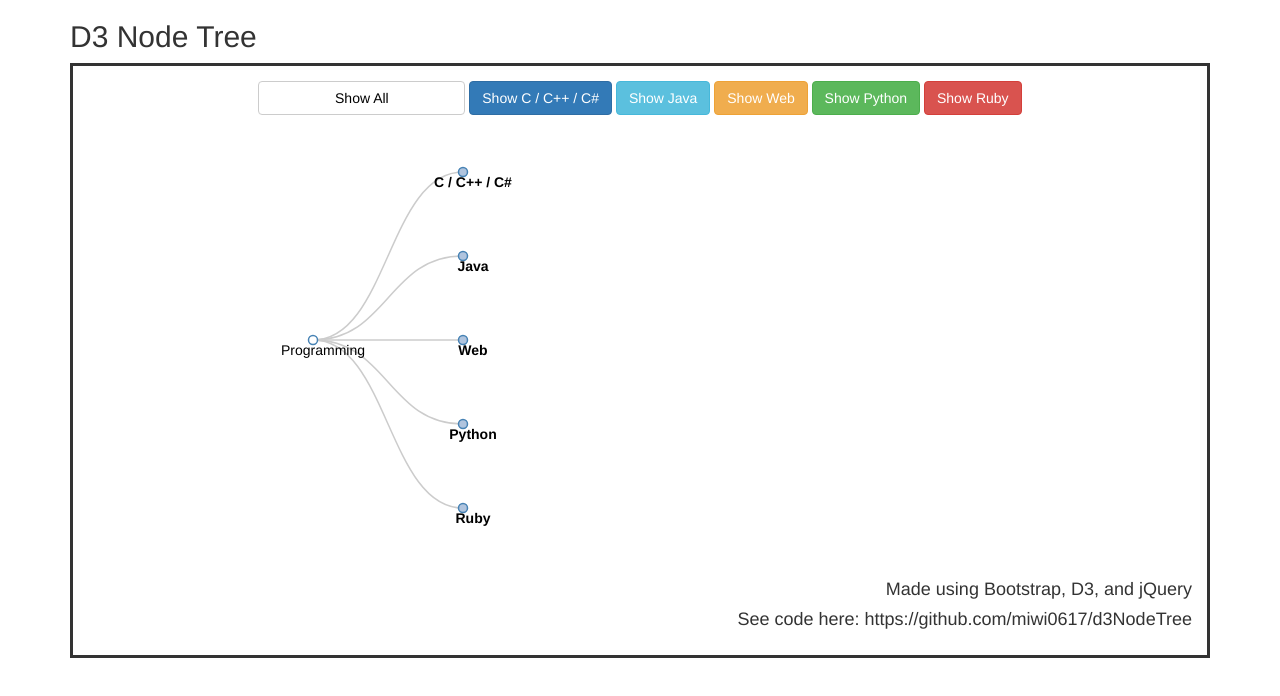
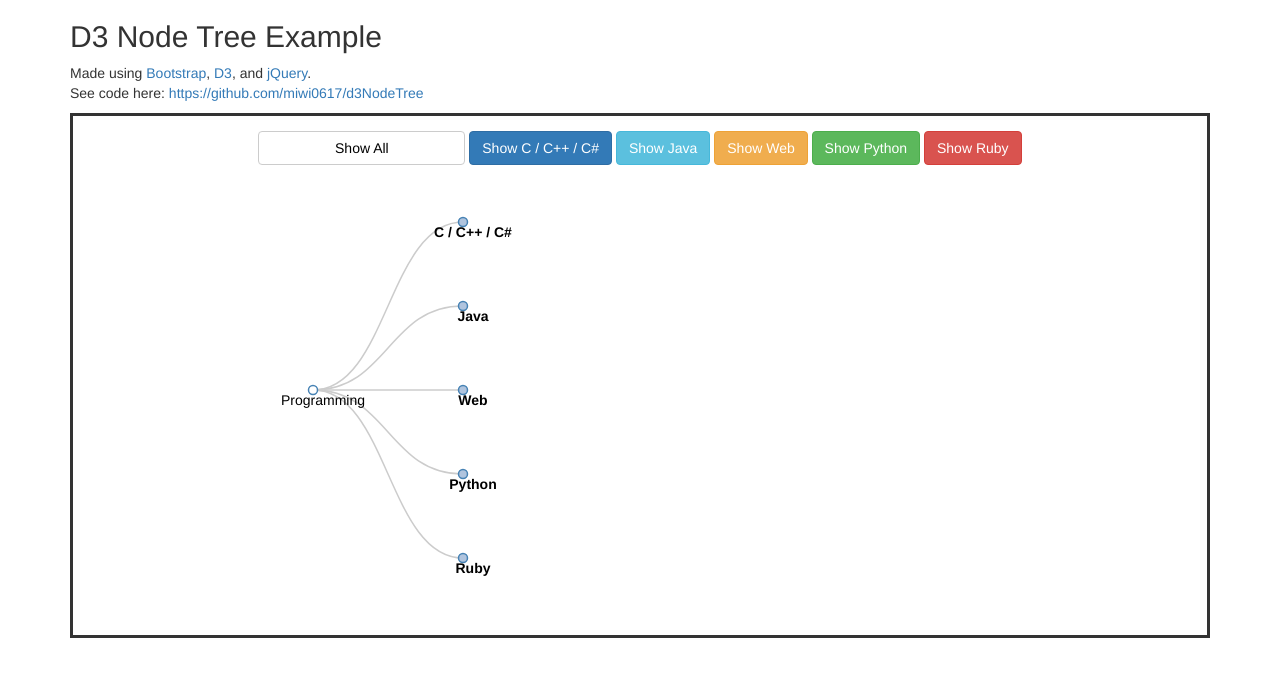
Before and after one commit to miwi0617/d3NodeTree, a plain HTML site: page index.html in a window 1280 px wide. Drawn offline with Linux system fonts and the light colour scheme.

Commit message:
Updating index, adding displayNodeTree id, and updating JSON data.

```diff
--- a/index.html
+++ b/index.html
@@ -26,6 +26,8 @@
     <script src="jQuery/jquery-2.1.1.min.js">
     </script>
 
+    <!-- Content Delivery Networks, not used in case they ever go down. -->
+
     <!-- Bootstrap Style CDN 3.3.6 -->
     <!-- <link crossorigin="anonymous" href=
     "https://maxcdn.bootstrapcdn.com/bootstrap/3.3.6/css/bootstrap.min.css"
@@ -50,7 +52,9 @@
 </head>
 <body>
     <div class="container">
-        <h2>D3 Node Tree</h2>
+        <h2>D3 Node Tree Example</h2>
+        <p>Made using <a href="http://getbootstrap.com/">Bootstrap</a>, <a href="https://d3js.org/">D3</a>, and <a href="https://jquery.com/">jQuery</a>.<br>
+        See code here: <a href="https://github.com/miwi0617/d3NodeTree">https://github.com/miwi0617/d3NodeTree</a></p>
         <div style="border-style: solid; padding: 15px; text-align: center;">
             <input class="btn btn-default" id="show_button" style=
             "color: transparent;text-shadow: 0 0 0 black;" value="Show All">
@@ -60,11 +64,12 @@
             "showWeb()">Show Web</button> <button class="btn btn-success"
             onclick="showPython()">Show Python</button> <button class=
             "btn btn-danger" onclick="showRuby()">Show Ruby</button>
-            <div id="body1"></div>
-            <h4 align="right">Made using Bootstrap, D3, and jQuery</h4>
-            <h4 align="right">See code here: https://github.com/miwi0617/d3NodeTree</h4>
+            <!-- Load the JSON data into the Node Tree, called from nodeTree.js -->
+            <div id="displayNodeTree"></div>
         </div>
     </div>
+
+    <!-- Optimize the page loading time by placing javaScript functions at the bottom of the body tag. JavaScript libraries are loaded in the head tag. -->
 
     <!-- Toggle Show All/Root Button -->
     <script src="js/toggleButton.js" type="text/javascript"></script>
--- a/js/nodeTree.js
+++ b/js/nodeTree.js
@@ -7,7 +7,7 @@ var tree = d3.layout.tree().size([h, w]);
 var diagonal = d3.svg.diagonal().projection(function(d) {
     return [d.y, d.x];
 });
-var vis = d3.select("#body1").append("svg:svg").attr("width", w + m[1] + m[3]).attr(
+var vis = d3.select("#displayNodeTree").append("svg:svg").attr("width", w + m[1] + m[3]).attr(
     "height", h + m[0] + m[2]).append("svg:g").attr("transform",
     "translate(" + m[3] + "," + m[0] + ")");
 d3.json("json/programmingLanguages.json", function(json) {
--- a/json/programmingLanguages.json
+++ b/json/programmingLanguages.json
@@ -86,6 +86,9 @@
               "name": "AngularJS"
             },
             {
+              "name": "D3.js"
+            },
+            {
               "name": "ES6"
             },
             {
```
